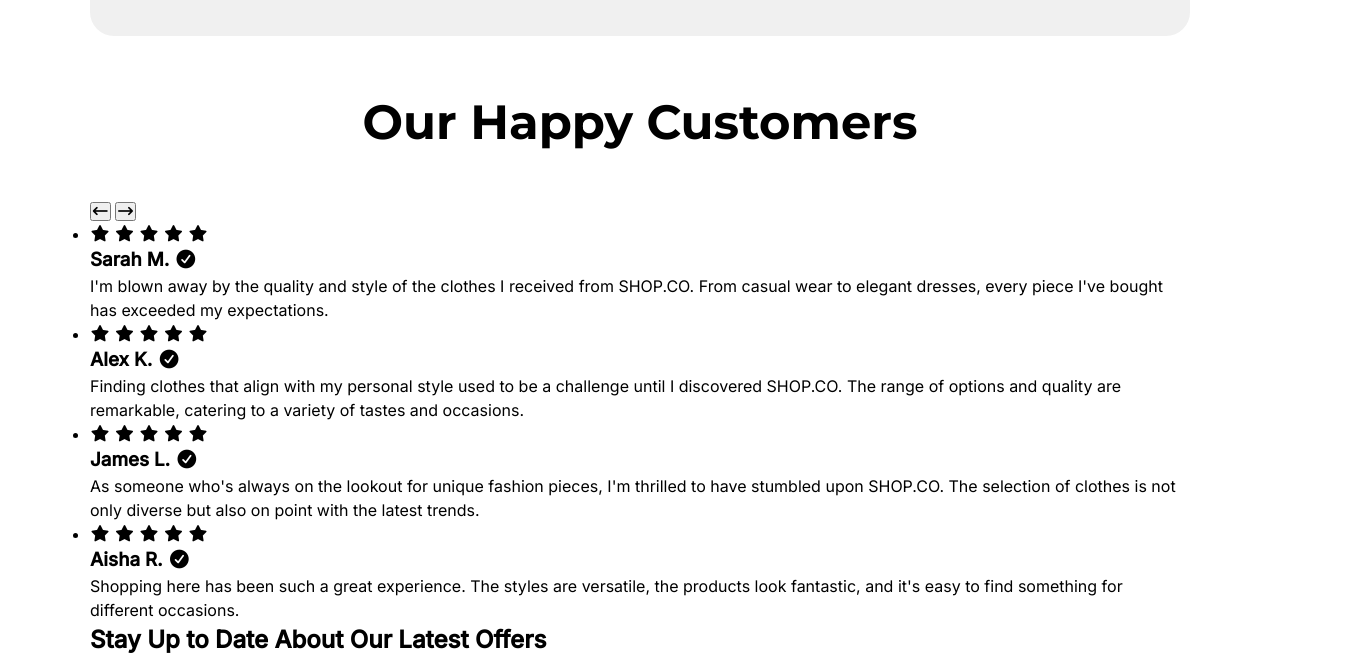
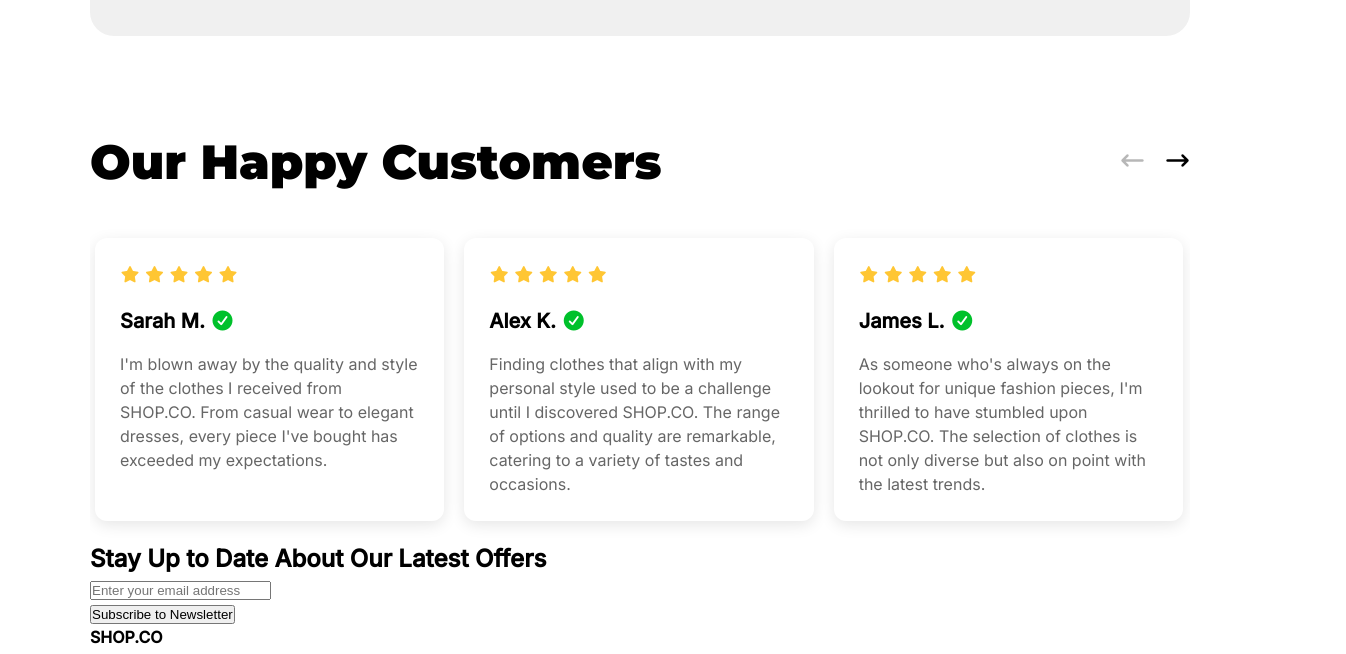
Before and after one commit to Sadiq783/e-commerce-website, a plain HTML site: page index.html in a window 1280 px wide. Shown: the part 2744-3398 px from the top of the page, 1346 px wide, since content can reach past the window. Drawn offline with Linux system fonts and the light colour scheme.

Commit message:
feat: add users review carousels section

```diff
--- a/assets/css/style.css
+++ b/assets/css/style.css
@@ -79,6 +79,7 @@ body {
   font-size: var(--text-base);
   line-height: var(--leading-normal);
   color: var(--color-text);
+  overflow-x: hidden;
 }
 
 .container {
@@ -475,3 +476,89 @@ del {
   object-fit: cover;
   border-radius: var(--radius-card);
 }
+
+/* CUSTOMER TESTIMONIALS */
+
+.customer-reviews--header {
+  display: flex;
+  justify-content: space-between;
+  align-items: center;
+  margin: 4rem 0 2rem 0;
+}
+
+.customer-reviews--title {
+  font-family: var(--font-heading);
+  font-size: 4.8rem;
+  font-weight: var(--weight-black);
+  text-align: left;
+  margin: 0;
+}
+
+.carousel-controls {
+  display: flex;
+  gap: 2rem;
+}
+.carousel-controls button {
+  background-color: transparent;
+  border: none;
+  font-weight: var(--weight-black);
+  font-size: var(--text-lg);
+  cursor: pointer;
+}
+
+.carousel-controls button:disabled {
+  cursor: not-allowed;
+}
+
+.customer-reviews--list {
+  list-style: none;
+  display: flex;
+  gap: 20px;
+  overflow-x: auto;
+  scroll-behavior: smooth;
+  padding: 20px 5px;
+  scrollbar-width: none;
+}
+
+.customer-reviews--list::-webkit-scrollbar {
+  display: none;
+}
+
+.customer-reviews--item {
+  flex: 0 0 calc(33.333% - 14px);
+  min-width: 280px;
+  background: #ffffff;
+  padding: 25px;
+  border-radius: 12px;
+  box-shadow: 0 4px 15px rgba(0, 0, 0, 0.1);
+  transition: transform 0.3s ease;
+}
+
+.customer-reviews--item:hover {
+  transform: translateY(-5px);
+}
+
+.review-card {
+  display: flex;
+  flex-direction: column;
+  gap: var(--space-4);
+}
+
+.review-card--rating {
+  color: var(--color-gold-500);
+}
+
+.review-card--author {
+  margin-top: 0.3rem;
+  font-size: var(--text-lg);
+  font-weight: var(--weight-bold);
+}
+
+.review-card--verified {
+  color: var(--color-green-600);
+}
+
+.review-card--quote {
+  font-size: var(--text-base);
+  color: var(--color-text-muted);
+}
--- /dev/null
+++ b/assets/js/main.js
@@ -0,0 +1,3 @@
+import initializeReviewSlider from "./reviewSlider.js";
+
+initializeReviewSlider();
--- /dev/null
+++ b/assets/js/reviewSlider.js
@@ -0,0 +1,39 @@
+export default function initializeReviewSlider() {
+  const track = document.getElementById("customer-reviews-list");
+  const nextBtn = document.getElementById("carousel-controls--button-next");
+  const prevBtn = document.getElementById("carousel-controls--button-prev");
+
+  // Calculate the width to scroll based on a single item element
+  const getScrollAmount = () => {
+    const item = track.querySelector(".customer-reviews--item");
+    const itemWidth = item.getBoundingClientRect().width;
+    const gap = parseFloat(window.getComputedStyle(track).gap) || 0;
+    console.log(itemWidth + gap);
+    return itemWidth + gap;
+  };
+
+  // Event Listeners for slide interaction
+  nextBtn.addEventListener("click", () => {
+    track.scrollLeft += getScrollAmount();
+  });
+
+  prevBtn.addEventListener("click", () => {
+    track.scrollLeft -= getScrollAmount();
+  });
+
+  //  Disable/Enable arrows dynamically based on slide edges
+  track.addEventListener("scroll", () => {
+    const maxScrollLeft = track.scrollWidth - track.clientWidth;
+
+    // Disable prev button if at the start boundary
+    prevBtn.disabled = track.scrollLeft <= 5;
+
+    // Disable next button if at the end boundary
+    nextBtn.disabled = track.scrollLeft >= maxScrollLeft - 5;
+  });
+
+  // Initialize boundary check on runtime execution
+  window.addEventListener("load", () => {
+    prevBtn.disabled = true;
+  });
+}
--- a/index.html
+++ b/index.html
@@ -12,7 +12,7 @@
     <title>SHOP.CO — Find Clothes That Match Your Style</title>
 
     <link rel="stylesheet" href="assets/css/style.css" />
-    <script src="assets/js/main.js" defer></script>
+    <script src="assets/js/main.js" type="module" defer></script>
 
     <!-- GOOGLE FONTS: Montserrat + Inter -->
     <link rel="preconnect" href="https://fonts.googleapis.com" />
@@ -772,6 +772,7 @@
             >
               <button
                 class="carousel-controls--button"
+                id="carousel-controls--button-prev"
                 type="button"
                 aria-label="Previous customer reviews"
                 aria-controls="customer-reviews-list"
@@ -781,6 +782,7 @@
 
               <button
                 class="carousel-controls--button"
+                id="carousel-controls--button-next"
                 type="button"
                 aria-label="Next customer reviews"
                 aria-controls="customer-reviews-list"
```
